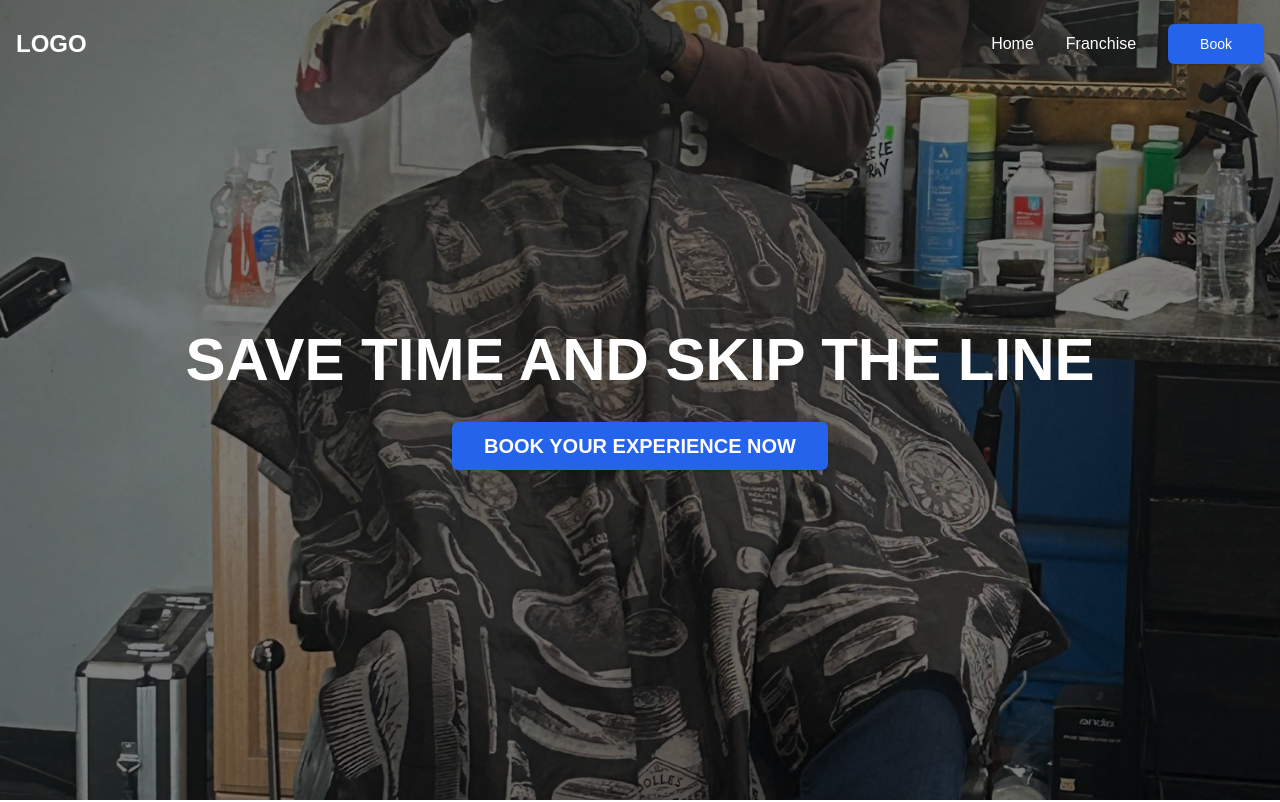
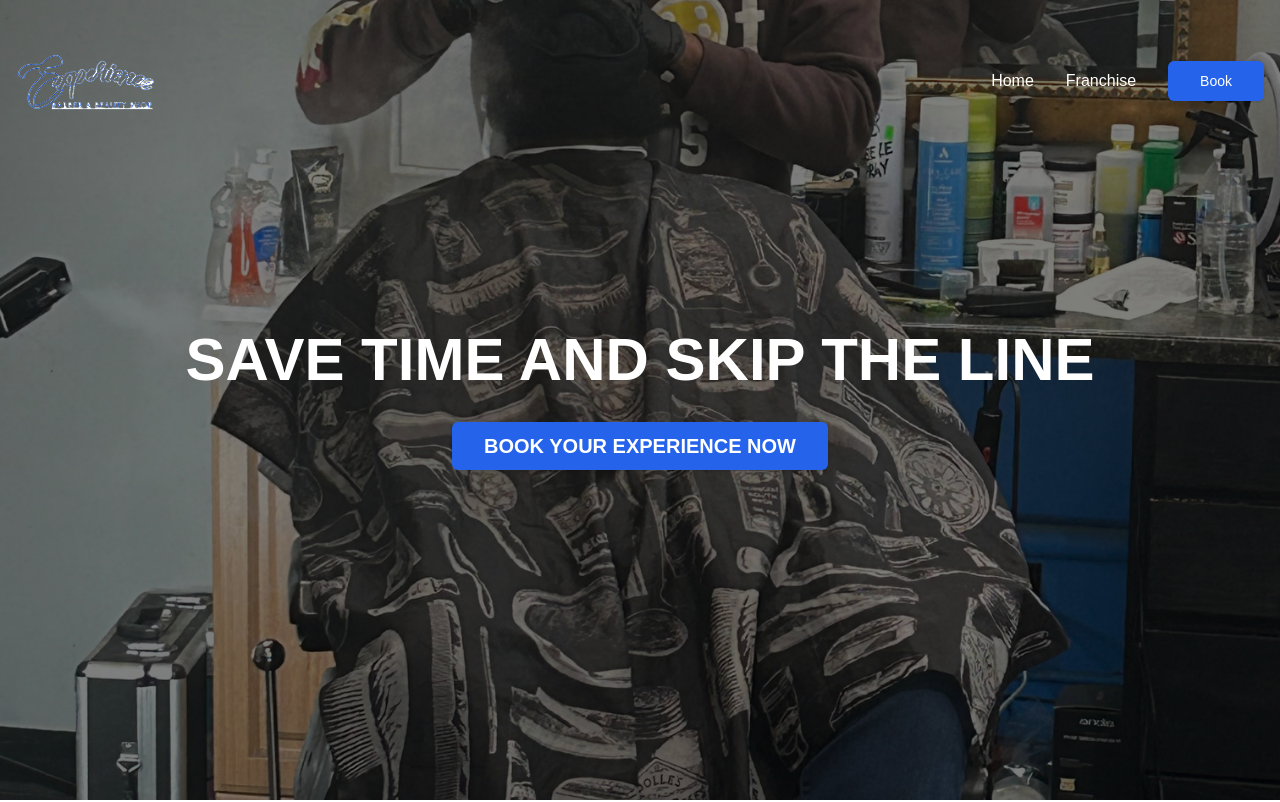
Before and after one commit to ByteFlowWebAgency/theExperienceBarberShop, a Next.js app: page / in a window 1280 px wide. Shown: the top 802 px of the page. Built offline with nearby package versions, Linux system fonts and the light colour scheme.

Commit message:
Update file components, add logo

```diff
--- a/app/components/AboutSection.tsx
+++ b/app/components/AboutSection.tsx
@@ -5,7 +5,6 @@ import Deshawn from "../../public/assets/images/Deshawn.png";
 export default function AboutSection() {
   return (
     <section className="container mx-auto py-8 sm:py-12 lg:py-16 px-4">
-      {/* Title */}
       <div className="text-center mb-8 sm:mb-12 lg:mb-16">
         <h2 className="text-2xl sm:text-3xl lg:text-4xl font-bold tracking-tight">
           ABOUT THE EXPERIENCE BARBER
@@ -16,10 +15,8 @@ export default function AboutSection() {
         <div className="h-1 w-24 sm:w-32 bg-blue-600 mx-auto" />
       </div>
 
-      {/* Content */}
       <Card className="border-none shadow-none">
         <CardContent className="grid grid-cols-1 md:grid-cols-2 gap-12 items-center p-0">
-          {/* Image Container */}
           <div className="relative w-[95%] md:w-[80%] lg:w-[65%] h-[350px] sm:h-[450px] lg:h-[600px] mx-auto">
             <div className="absolute -bottom-6 -right-4 w-full h-full border-4 border-blue-600 rounded-lg" />
             <Image
@@ -32,7 +29,6 @@ export default function AboutSection() {
             />
           </div>
 
-          {/* Text Content */}
           <div className="space-y-8 px-2 lg:px-6">
             <h3 className="text-2xl sm:text-3xl font-bold text-blue-600">
               Meet the Barber Behind the Experience
--- a/app/components/ContactForm.tsx
+++ b/app/components/ContactForm.tsx
@@ -57,15 +57,15 @@ const ContactForm = () => {
 
     try {
       const response = await emailjs.send(
-        serviceID, // Replace with your EmailJS Service ID
-        templateID, // Replace with your EmailJS Template ID
+        serviceID,
+        templateID,
         {
           name: data.name,
           email: data.email,
           number: data.number,
           message: data.message,
         },
-        publicKey // Replace with your EmailJS Public Key
+        publicKey
       );
       console.log("Email sent successfully: ", response);
       console.log(data);
--- a/app/components/Footer.tsx
+++ b/app/components/Footer.tsx
@@ -4,12 +4,10 @@ import Image from "next/image";
 import IFrameMap from "./IFrameMap";
 import TheExperienceBarberShopAndSalon from "../../public/assets/images/TheExperienceBarberShopAndSalonLogo.png";
 
-// Footer Component
 const Footer: React.FC = () => {
   return (
     <div className="bg-gray-100 py-10">
       <div className="max-w-7xl mx-auto grid grid-cols-1 md:grid-cols-2 gap-8">
-        {/* Contacts Section */}
         <div className="p-6 bg-white shadow-md rounded-lg">
           <h1 className="text-2xl font-bold mb-4 border-b-2 border-blue-500 inline-block">
             CONTACTS
@@ -30,7 +28,6 @@ const Footer: React.FC = () => {
           <IFrameMap />
         </div>
 
-        {/* Bookings Section */}
         <div className="p-6 bg-white shadow-md rounded-lg">
           <h1 className="text-2xl font-bold mb-4 border-b-2 border-blue-500 inline-block">
             REACH OUT
--- a/app/components/Header.tsx
+++ b/app/components/Header.tsx
@@ -4,10 +4,12 @@ import React, { useState } from "react";
 import Link from "next/link";
 import { Menu, X } from "lucide-react";
 import { Button } from "../components/button";
-import classNames from "classnames"; // For conditional styling
+import Image from "next/image";
+import Logo from "../../public/assets/images/TheExperienceBarberShopAndSalonLogo.png";
+import classNames from "classnames";
 
 interface HeaderProps {
-  isTransparent?: boolean; // Prop to toggle transparency
+  isTransparent?: boolean;
 }
 
 const Header: React.FC<HeaderProps> = ({ isTransparent = false }) => {
@@ -21,18 +23,20 @@ const Header: React.FC<HeaderProps> = ({ isTransparent = false }) => {
       )}
     >
       <div className="mx-auto flex max-w-7xl items-center justify-between">
-        {/* Logo */}
-        <Link
-          href="/"
-          className={classNames(
-            "text-2xl font-bold transition-opacity hover:opacity-80",
-            isTransparent ? "text-white" : "text-[#1748F7]"
-          )}
-        >
-          LOGO
+        <Link href="/" aria-label="Home">
+          <Image
+            src={Logo}
+            alt="The Experience Barber Shop and Salon Logo"
+            width={150}
+            height={25}
+            className={classNames(
+              "transition-opacity hover:opacity-80",
+              isTransparent ? "brightness-150" : ""
+            )}
+            priority
+          />
         </Link>
 
-        {/* Mobile Menu Button */}
         <button
           onClick={() => setIsMenuOpen(!isMenuOpen)}
           className="z-50 md:hidden"
@@ -55,7 +59,6 @@ const Header: React.FC<HeaderProps> = ({ isTransparent = false }) => {
           )}
         </button>
 
-        {/* Desktop Navigation */}
         <nav className="hidden md:flex items-center gap-8">
           {["Home", "Franchise"].map((item) => (
             <Link
@@ -82,7 +85,6 @@ const Header: React.FC<HeaderProps> = ({ isTransparent = false }) => {
           </Button>
         </nav>
 
-        {/* Mobile Navigation */}
         {isMenuOpen && (
           <nav className="fixed inset-0 bg-black/95 flex flex-col items-center justify-center space-y-6 z-40">
             {["Home", "Franchise"].map((item) => (
--- a/app/components/History.tsx
+++ b/app/components/History.tsx
@@ -1,16 +1,14 @@
 import React from "react";
 import { Button } from "../components/button";
 
-const History = () => {
+const History: React.FC<History> = () => {
   return (
     <section className="bg-white py-16 px-8 text-center">
-      {/* Section Heading */}
       <h2 className="text-4xl font-bold text-black">HISTORY</h2>
       <div className="mt-2 mb-6 flex justify-center">
         <div className="h-1 w-12 bg-blue-600"></div>
       </div>
 
-      {/* Paragraph */}
       <p className="mx-auto max-w-3xl text-lg leading-relaxed text-gray-700">
         The Experience Barber & Beauty Shop provides a relaxing atmosphere,
         professional service, competitive prices and quality. Services include
@@ -22,7 +20,6 @@ const History = () => {
         trims and shaving.
       </p>
 
-      {/* Button */}
       <Button className="mt-6 bg-blue-600 text-white px-8 py-4 rounded hover:bg-blue-700 text-lg font-semibold">
         BOOK YOUR EXPERIENCE NOW
       </Button>
--- a/app/components/TeamSection.tsx
+++ b/app/components/TeamSection.tsx
@@ -19,9 +19,8 @@ const TeamSection = () => {
     <>
       <main>
         <Header />
-        {/* Team Section */}
+
         <div>
-          {/* OUR TEAM Header */}
           <div className="flex justify-center mt-10">
             <h1 className="text-4xl font-bold text-[#1748F7] uppercase tracking-wide">
               Our Team
@@ -35,7 +34,6 @@ const TeamSection = () => {
                 key={index}
                 className="flex flex-col items-center shadow-lg rounded-lg bg-gradient-to-b from-blue-50 to-white p-3 w-[90%] max-w-[300px] mx-auto"
               >
-                {/* Barber Image */}
                 <div className="w-48 h-64">
                   <Image
                     src={barber.image}
@@ -44,12 +42,10 @@ const TeamSection = () => {
                   />
                 </div>
 
-                {/* Barber Name */}
                 <h2 className="mt-4 text-lg font-bold text-gray-800">
                   {barber.name}
                 </h2>
 
-                {/* Book Now Button */}
                 <button className="mt-4 bg-blue-600 text-white text-sm font-medium px-4 py-2 w-full rounded hover:bg-blue-700 transition-colors">
                   BOOK NOW
                 </button>
```
Also changed, not shown: public/assets/images/TheExperienceBarberShopAndSalonLogo.png.
